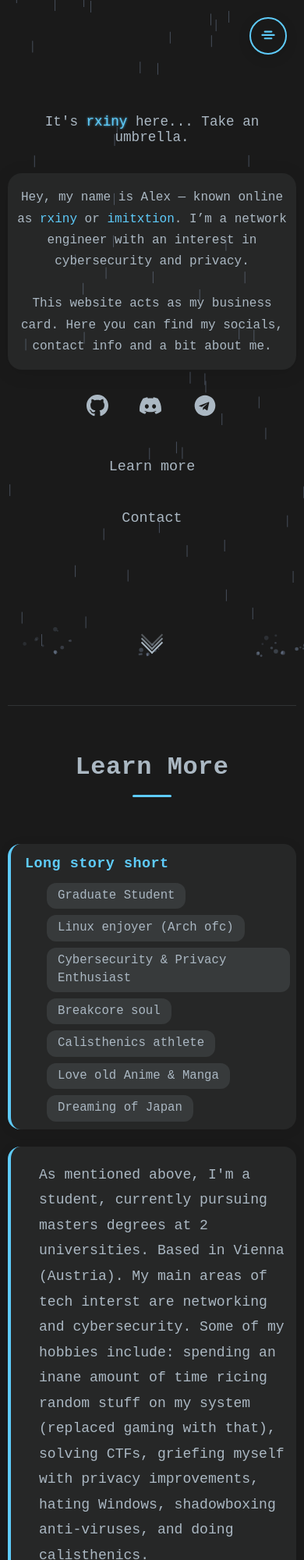
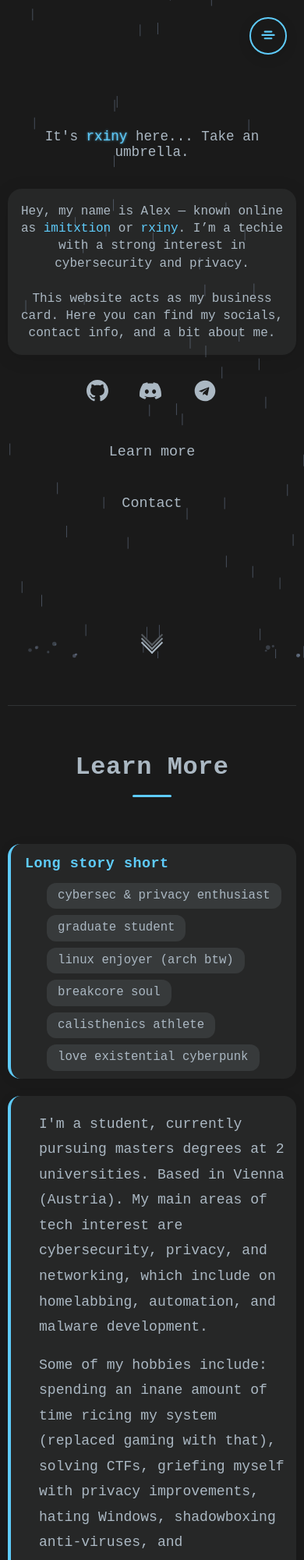
Before and after one commit to imitxtion/imitxtion.github.io, a plain HTML site: page index.html in a window 390 px wide. Shown: the top 2000 px of the page at 78% size. Drawn offline with Linux system fonts and the light colour scheme.

Commit message:
Code cleaning, small design and text changes.

```diff
--- a/assets/css/style.css
+++ b/assets/css/style.css
@@ -18,14 +18,14 @@
     --font-family: 'Courier New', Courier, monospace;
     --primary-color: var(--dark-primary-color);
     --background-color: var(--dark-background-color);
-    --accent-color: #5ecbfa; /* Softer blue for UI elements */
+    --accent-color: #5ecbfa;
     --rain-color: rgba(174,194,224,0.2);
     --menu-bg-color: rgba(26, 26, 26, 0.85);
     --rain-controls-bg: rgba(26, 26, 26, 0.7);
     --rain-controls-border: rgba(171, 184, 195, 0.2);
     --param-btn-bg: rgba(171, 184, 195, 0.1);
     --param-btn-border: rgba(171, 184, 195, 0.3);
-    --section-border-color: rgba(171, 184, 195, 0.15); /* New variable */
+    --section-border-color: rgba(171, 184, 195, 0.15);
 }
 body {
     background-color: var(--background-color);
@@ -45,7 +45,7 @@ body.light-theme {
     --rain-controls-border: rgba(58, 80, 107, 0.2);
     --param-btn-bg: rgba(58, 80, 107, 0.1);
     --param-btn-border: rgba(58, 80, 107, 0.3);
-    --section-border-color: rgba(58, 80, 107, 0.15); /* New variable for light theme */
+    --section-border-color: rgba(58, 80, 107, 0.15);
 }
 
 /* Layout and section styles */
@@ -82,8 +82,8 @@ body.light-theme {
 .about-me {
     max-width: 600px;
     margin: 40px auto 40px;
-    font-size: 1.25em;
-    line-height: 1.7;
+    font-size: 1.4em;
+    line-height: 1.4;
     background: rgba(171, 184, 195, 0.08);
     padding: 32px 32px 28px 32px;
     border-radius: 18px;
@@ -135,8 +135,8 @@ body.light-theme {
     font-size: 1.25em;
     transition: all 0.3s ease;
     border-radius: 6px;
-    min-width: 160px; /* Centering fix */
-    text-align: center; /* Centering fix */
+    min-width: 160px;
+    text-align: center;
 }
 .menu-button:hover {
     color: var(--accent-color);
@@ -163,13 +163,12 @@ body.light-theme {
 .scroll-arrow span:nth-child(1) { opacity: 0.4; }
 .scroll-arrow span:nth-child(2) { margin-top: -15px; opacity: 0.7; }
 .scroll-arrow span:nth-child(3) { margin-top: -15px; opacity: 1; }
-.main-content { padding: 100px 20px; }
+.main-content { padding: 100px 20px 40px 20px; }
 section {
     padding: 60px 0;
-    border-top: 1px solid var(--section-border-color); /* Corrected: Using variable */
+    border-top: 1px solid var(--section-border-color);
 }
 
-/* Reduce spacing below the last section (Contact) before the footer */
 .main-content section:last-of-type {
     padding-bottom: 1px;
     margin-bottom: 0;
@@ -213,12 +212,12 @@ h2::after {
     top: 0;
     width: 100%;
     background-color: var(--menu-bg-color);
-    backdrop-filter: blur(8px); /* Modern glass effect */
+    backdrop-filter: blur(8px);
     padding: 0;
     z-index: 1000;
     text-align: center;
     display: none;
-    box-shadow: 0 4px 15px rgba(0,0,0,0.1); /* Softer shadow */
+    box-shadow: 0 4px 15px rgba(0,0,0,0.1);
     opacity: 0;
     transform: translateY(-100%);
     transition: opacity 0.3s ease, transform 0.3s ease, background-color 0.5s ease;
@@ -619,7 +618,7 @@ html {
     font-size: 2em;
     margin-bottom: 60px;
     padding-bottom: 20px;
-    color: var(--primary-color); /* Match Contact heading gray */
+    color: var(--primary-color);
     position: relative;
     display: block;
     letter-spacing: 0.5px;
@@ -639,7 +638,7 @@ html {
     display: flex;
     flex-direction: column;
     gap: 36px;
-    max-width: 950px; /* wider */
+    max-width: 950px;
     margin: 0 auto;
     position: relative;
 }
@@ -647,7 +646,7 @@ html {
     background: rgba(171, 184, 195, 0.08);
     border-radius: 16px;
     box-shadow: 0 2px 16px rgba(0,0,0,0.07);
-    padding: 28px 48px 24px 48px; /* wider */
+    padding: 28px 48px 24px 48px;
     min-height: 60px;
     display: flex;
     align-items: flex-start;
@@ -686,7 +685,7 @@ html {
     max-width: 100%;
 }
 .timeline-card.minimalistic.compact {
-    padding: 16px 32px 14px 32px;
+    padding: 16px 32px 24px 32px;
 }
 .timeline-card.minimalistic.compact .timeline-content {
     font-size: 1em;
@@ -802,13 +801,13 @@ html {
         margin: 8px 0;
         font-size: 1.15em;
         padding: 14px 0;
-        min-width: unset; /* Remove min-width on mobile */
+        min-width: unset;
     }
     .scroll-arrow {
         bottom: 10px;
     }
     .fixed-menu .fixed-center {
-        display: none; /* Hide center menu on mobile */
+        display: none;
     }
     .fixed-menu .fixed-left {
         margin-left: 16px;
@@ -861,13 +860,21 @@ html {
 .timeline-card.accent-border {
     border-left: 4px solid var(--accent-color);
     background-clip: padding-box;
-    /* Optionally, add a little left padding for text separation */
     padding-left: 36px;
 }
 .timeline-card.accent-border .timeline-content {
     margin-left: 0;
 }
-/* Remove dot/pipe visuals if any remain */
 .timeline-dot, .timeline-pipe {
     display: none !important;
 }
+
+/* Add spacing between paragraphs in timeline content */
+.timeline-content p {
+    line-height: 1.8;
+    margin-bottom: 16px;
+}
+
+.timeline-content p:last-child {
+    margin-bottom: 0;
+}
--- a/index.html
+++ b/index.html
@@ -86,8 +86,8 @@
                     <span id="typing-text"></span><span class="nickname-highlight" data-nickname="rxiny"><span class="nickname-tip">rainy</span></span><span class="typing-cursor" id="typing-cursor">|</span>
                 </div>
                 <div class="about-me">
-                    Hey, my name is Alex — known online as <span class="nickname-highlight" data-nickname="rxiny">rxiny<span class="nickname-tip">rainy</span></span> or <span class="nickname-highlight" data-nickname="imitxtion">imitxtion<span class="nickname-tip">imitation</span></span>. I’m a network engineer with an interest in cybersecurity and privacy.<br><br>
-                    This website acts as my business card. Here you can find my socials, contact info and a bit about me.
+                    Hey, my name is Alex — known online as <span class="nickname-highlight" data-nickname="imitxtion">imitxtion<span class="nickname-tip">imitation</span></span> or <span class="nickname-highlight" data-nickname="rxiny">rxiny<span class="nickname-tip">rainy</span></span>. I’m a techie with a strong interest in cybersecurity and privacy.<br><br>
+                    This website acts as my business card. Here you can find my socials, contact info, and a bit about me.
                 </div>
                 <div class="social-media">
                     <a href="https://github.com/imitxtion" target="_blank" aria-label="GitHub" rel="noopener noreferrer">
@@ -119,25 +119,26 @@
                             <div style="flex: 1;">
                                 <div class="timeline-label" style="font-weight: bold; font-size: 1.15em; margin-bottom: 10px;">Long story short</div>
                                 <div style="display: flex; flex-wrap: wrap; gap: 8px;">
-                                    <span style="background: rgba(171,184,195,0.13); border-radius: 12px; padding: 5px 14px; font-size: 0.98em; color: var(--primary-color);">Graduate Student</span>
-                                    <span style="background: rgba(171,184,195,0.13); border-radius: 12px; padding: 5px 14px; font-size: 0.98em; color: var(--primary-color);">Linux enjoyer (Arch ofc)</span>
-                                    <span style="background: rgba(171,184,195,0.13); border-radius: 12px; padding: 5px 14px; font-size: 0.98em; color: var(--primary-color);">Cybersecurity & Privacy Enthusiast</span>
-                                    <span style="background: rgba(171,184,195,0.13); border-radius: 12px; padding: 5px 14px; font-size: 0.98em; color: var(--primary-color);">Breakcore soul</span>
-                                    <span style="background: rgba(171,184,195,0.13); border-radius: 12px; padding: 5px 14px; font-size: 0.98em; color: var(--primary-color);">Calisthenics athlete</span>
-                                    <span style="background: rgba(171,184,195,0.13); border-radius: 12px; padding: 5px 14px; font-size: 0.98em; color: var(--primary-color);">Love old Anime & Manga</span>
-                                    <span style="background: rgba(171,184,195,0.13); border-radius: 12px; padding: 5px 14px; font-size: 0.98em; color: var(--primary-color);">Dreaming of Japan</span>
+                                    <span style="background: rgba(171,184,195,0.13); border-radius: 12px; padding: 5px 14px; font-size: 0.98em; color: var(--primary-color);">cybersec & privacy enthusiast</span>
+                                    <span style="background: rgba(171,184,195,0.13); border-radius: 12px; padding: 5px 14px; font-size: 0.98em; color: var(--primary-color);">graduate student</span>
+                                    <span style="background: rgba(171,184,195,0.13); border-radius: 12px; padding: 5px 14px; font-size: 0.98em; color: var(--primary-color);">linux enjoyer (arch btw)</span>
+                                    <span style="background: rgba(171,184,195,0.13); border-radius: 12px; padding: 5px 14px; font-size: 0.98em; color: var(--primary-color);">breakcore soul</span>
+                                    <span style="background: rgba(171,184,195,0.13); border-radius: 12px; padding: 5px 14px; font-size: 0.98em; color: var(--primary-color);">calisthenics athlete</span>
+                                    <span style="background: rgba(171,184,195,0.13); border-radius: 12px; padding: 5px 14px; font-size: 0.98em; color: var(--primary-color);">love existential cyberpunk</span>
                                 </div>
                             </div>
                         </div>
                     </div>
                     <div class="timeline-card minimalistic accent-border">
                         <div class="timeline-content">
-                            <p>As mentioned above, I'm a student, currently pursuing masters degrees at 2 universities. Based in Vienna (Austria). My main areas of tech interst are networking and cybersecurity. Some of my hobbies include: spending an inane amount of time ricing random stuff on my system (replaced gaming with that), solving CTFs, griefing myself with privacy improvements, hating Windows, shadowboxing anti-viruses, and doing calisthenics.</p>
+                            <p>I'm a student, currently pursuing masters degrees at 2 universities. Based in Vienna (Austria). My main areas of tech interest are cybersecurity, privacy, and networking, which include on homelabbing, automation, and malware development.</p>
+                            <p>Some of my hobbies include: spending an inane amount of time ricing my system (replaced gaming with that), solving CTFs, griefing myself with privacy improvements, hating Windows, shadowboxing anti-viruses, and calisthenics.</p>
                         </div>
                     </div>
                     <div class="timeline-card minimalistic accent-border">
                         <div class="timeline-content">
-                            <p>One of the main purposes of my online activities is to consolidate my learning by documenting and sharing it with the world. I'd be greatfull if my writing saves someone's time or gives valuable knowledge. For that reason I'm starting to post on social media.</p>
+                            <p>My vibe: Lain, Ghost in the Shell, Monogatari series, Texhnolyze, Ergo Proxy, Boogiepop, xxxHolic... you get the idea.</p>
+                            <p>Most listened: <a href="https://youtube.com/playlist?list=PLCtB7rLxh3Nd-V4_an2PeZq90prnJMn3J&si=cD2W1SniCAC5TQNf" class="nickname-highlight" style="text-decoration: none;">playlist</a></p>
                         </div>
                     </div>
                 </div>
```
